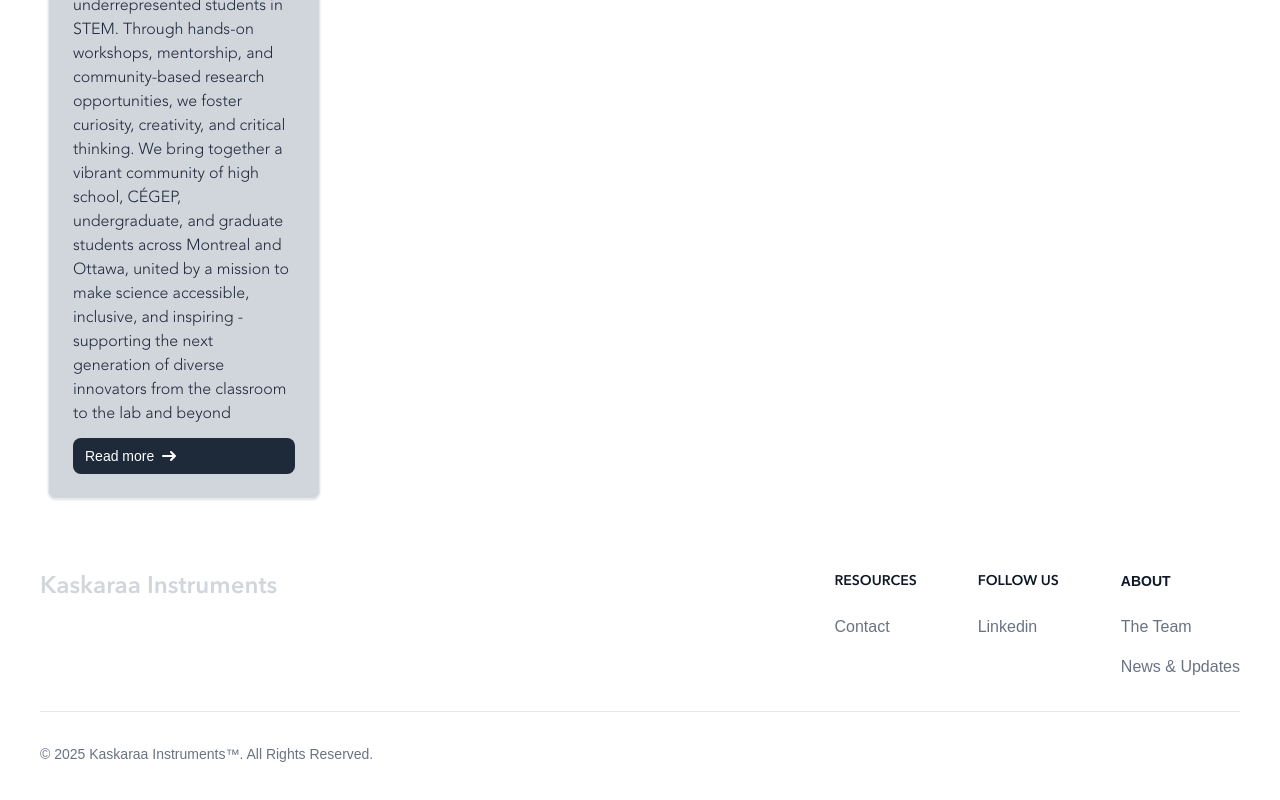
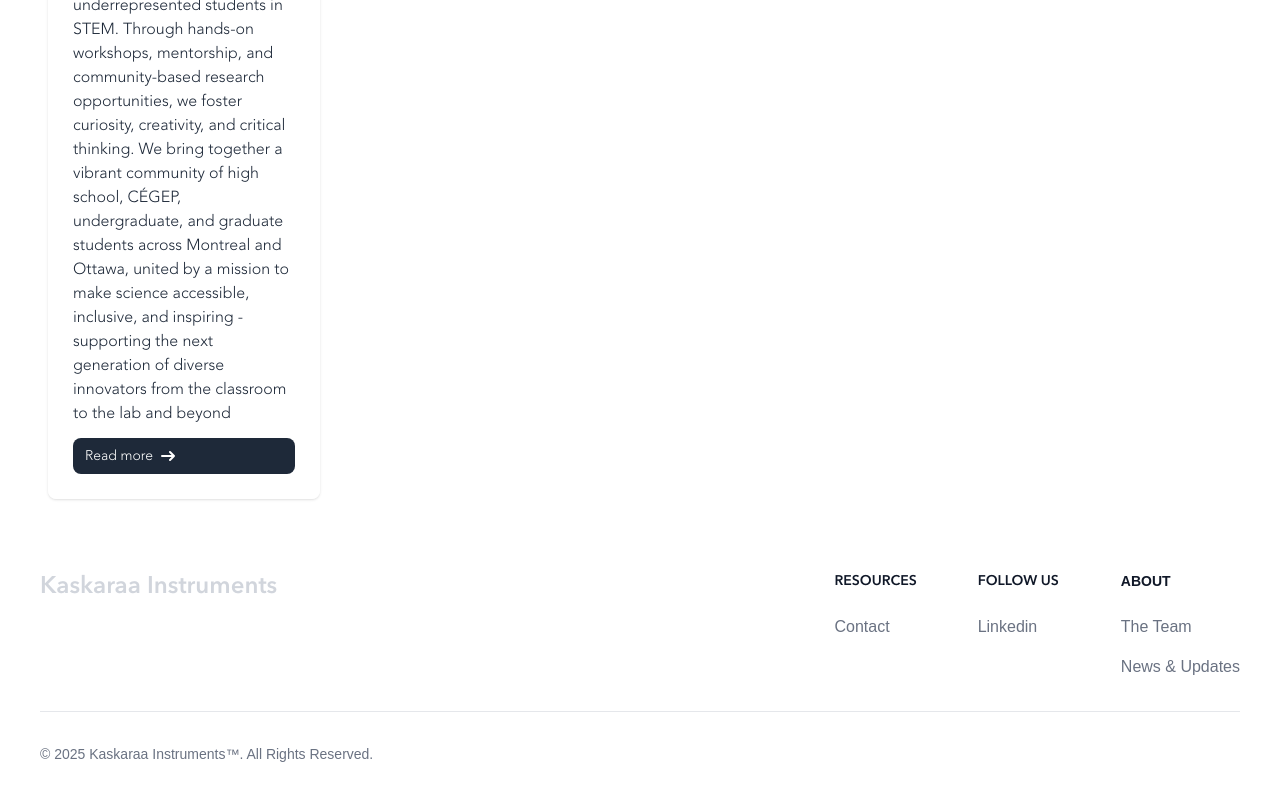
Before and after one commit to kaskaraa/web, a Next.js app: page /partnership in a window 1280 px wide. Shown: the part 494-1294 px from the top of the page. Built offline with nearby package versions, Linux system fonts and the light colour scheme.

Commit message:
Update partner link and improve styling for PartnerPage component

```diff
--- a/src/app/partnership/page.tsx
+++ b/src/app/partnership/page.tsx
@@ -13,7 +13,7 @@ const partners = [
   {
     name: "ThinkSci Outreach",
     bio: "The ThinkSci Outreach Program (Programme ThinkSci) is a youth-led outreach program dedicated to empowering underrepresented students in STEM. Through hands-on workshops, mentorship, and community-based research opportunities, we foster curiosity, creativity, and critical thinking. We bring together a vibrant community of high school, CÉGEP, undergraduate, and graduate students across Montreal and Ottawa, united by a mission to make science accessible, inclusive, and inspiring - supporting the next generation of diverse innovators from the classroom to the lab and beyond",
-    link: "#",
+    link: "https://linktr.ee/thinkscioutreach?fbclid=PAZXh0bgNhZW0CMTEAAafyKkuNqNs1PLKGjO89YRLwuEJQJap_ZsZ1_J2rQh9JKf1rLyhSsfaLLtuXfA_aem_Mn2wCh79D2202YvGdOW5vQ",
     imageUrl: "/images/partnership/thinksci.png",
     imageAlt: "ThinkSci Outreach",
   },
@@ -30,7 +30,7 @@ const PartnerPage = () => {
           {partners.map((partner, i) => (
             <div
               key={i}
-              className="max-w-sm p-6 bg-gray-300 border border-gray-200 rounded-lg shadow-sm  dark:border-gray-700 flex flex-col h-full"
+              className="max-w-sm p-6  border  rounded-lg shadow-sm   flex flex-col h-full"
             >
               <a href={partner.link}>
                 <img
@@ -49,7 +49,7 @@ const PartnerPage = () => {
               </p>
               <a
                 href={partner.link}
-                className="inline-flex items-center px-3 py-2 text-sm font-medium text-center text-white bg-gray-800 rounded-lg hover:bg-gray-900 focus:ring-4 focus:outline-none focus:ring-blue-300 "
+                className="inline-flex items-center px-3 py-2 text-sm font-[avenirlight] text-center text-white bg-gray-800 rounded-lg hover:bg-gray-900 focus:ring-4 focus:outline-none focus:ring-blue-300 "
               >
                 Read more
                 <svg
```
